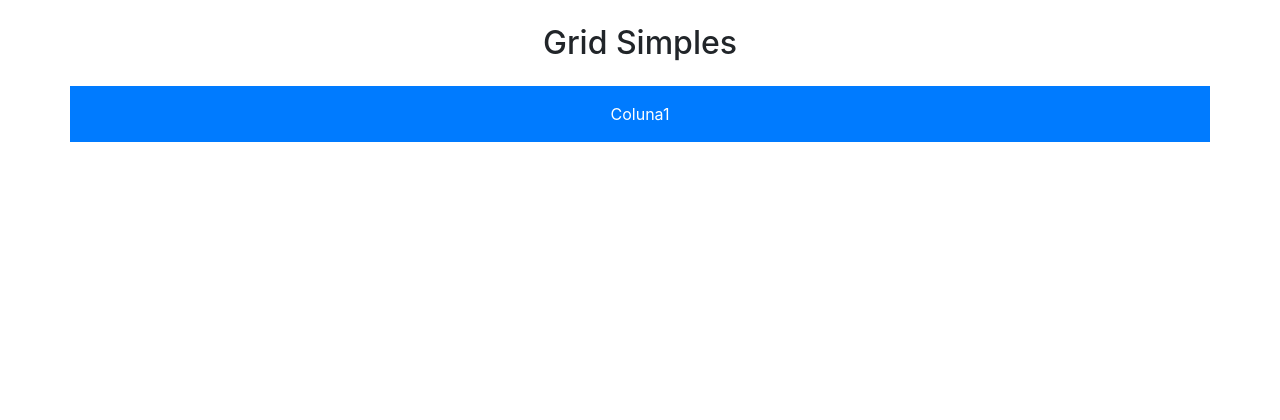
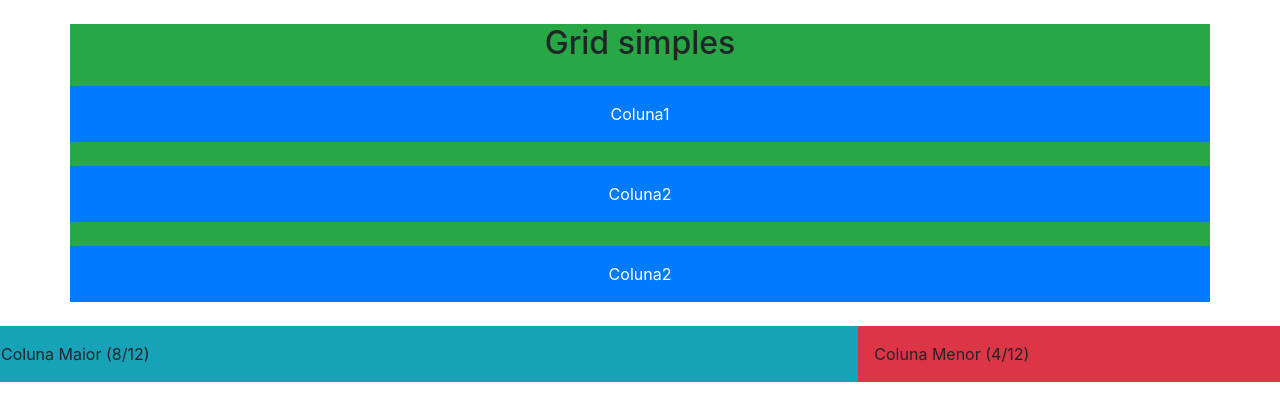
Before and after one commit to thauanyandrade-d/bootstrap, a plain HTML site: page aula02.html in a window 1280 px wide. Drawn offline with nearby package versions, Linux system fonts and the light colour scheme.

Commit message:
Add files via upload

```diff
--- a/aula02.html
+++ b/aula02.html
@@ -1,35 +1,48 @@
-<!DOCTYPE html>
-<html lang="pt-br">
-<head>
-    <meta charset="UTF-8">
-    <meta name="viewport" content="width=device-width, initial-scale=1.0">
-    <meta http-equiv="X-UA-Compatible" content="ie=edge">
-    <link rel="stylesheet" href="style.css">
 
+
+<!doctype html>
+<html lang="pt-BR">
+  <head>
+    <!-- Required meta tags -->
+    <meta charset="utf-8">
+    <meta name="viewport" content="width=device-width, initial-scale=1, shrink-to-fit=no">
+
+    <!-- Bootstrap CSS -->
     <link rel="stylesheet" href="https://cdn.jsdelivr.net/npm/bootstrap@4.1.3/dist/css/bootstrap.min.css" integrity="sha384-MCw98/SFnGE8fJT3GXwEOngsV7Zt27NXFoaoApmYm81iuXoPkFOJwJ8ERdknLPMO" crossorigin="anonymous">
 
-    <title>GRID</title>
-</head>
-<body>
+    <title>Aula02 - GRID</title>
+  </head>
+  <body>
 
+    <div class="container bg-success">
+        <h2 class="text-center my-4">Grid simples</h2>
+        <div class="row mb-4">
+            <div class="col bg-primary p-3 text-white text-center">Coluna1</div>
+        </div>
+        <div class="row mb-4">
+            <div class="col bg-primary p-3 text-white text-center">Coluna2</div>
+        </div>
+        <div class="row mb-4">
+            <div class="col bg-primary p-3 text-white text-center">Coluna2</div>
+        </div>
+    </div>
 
-    <div class="container">
-        <h2 class="text-center my-4">
-            Grid Simples
-        </h2>
-
-        <div class="row mb4">
-            <div class="col bg-primary p-3 text-white text-center">
-                Coluna1
-            </div>
+    <div class="row mb-4 bg-warning">
+        <div class="col-md-8 bg-info p-3">
+            Coluna Maior (8/12)
+        </div>
+        <div class="col-md-4 bg-danger p-3">
+            Coluna Menor (4/12)
         </div>
     </div>
 
 
 
 
+    <!-- Optional JavaScript -->
+    <!-- jQuery first, then Popper.js, then Bootstrap JS -->
     <script src="https://code.jquery.com/jquery-3.3.1.slim.min.js" integrity="sha384-q8i/X+965DzO0rT7abK41JStQIAqVgRVzpbzo5smXKp4YfRvH+8abtTE1Pi6jizo" crossorigin="anonymous"></script>
     <script src="https://cdn.jsdelivr.net/npm/popper.js@1.14.3/dist/umd/popper.min.js" integrity="sha384-ZMP7rVo3mIykV+2+9J3UJ46jBk0WLaUAdn689aCwoqbBJiSnjAK/l8WvCWPIPm49" crossorigin="anonymous"></script>
     <script src="https://cdn.jsdelivr.net/npm/bootstrap@4.1.3/dist/js/bootstrap.min.js" integrity="sha384-ChfqqxuZUCnJSK3+MXmPNIyE6ZbWh2IMqE241rYiqJxyMiZ6OW/JmZQ5stwEULTy" crossorigin="anonymous"></script>
-</body>
+  </body>
 </html>
```
